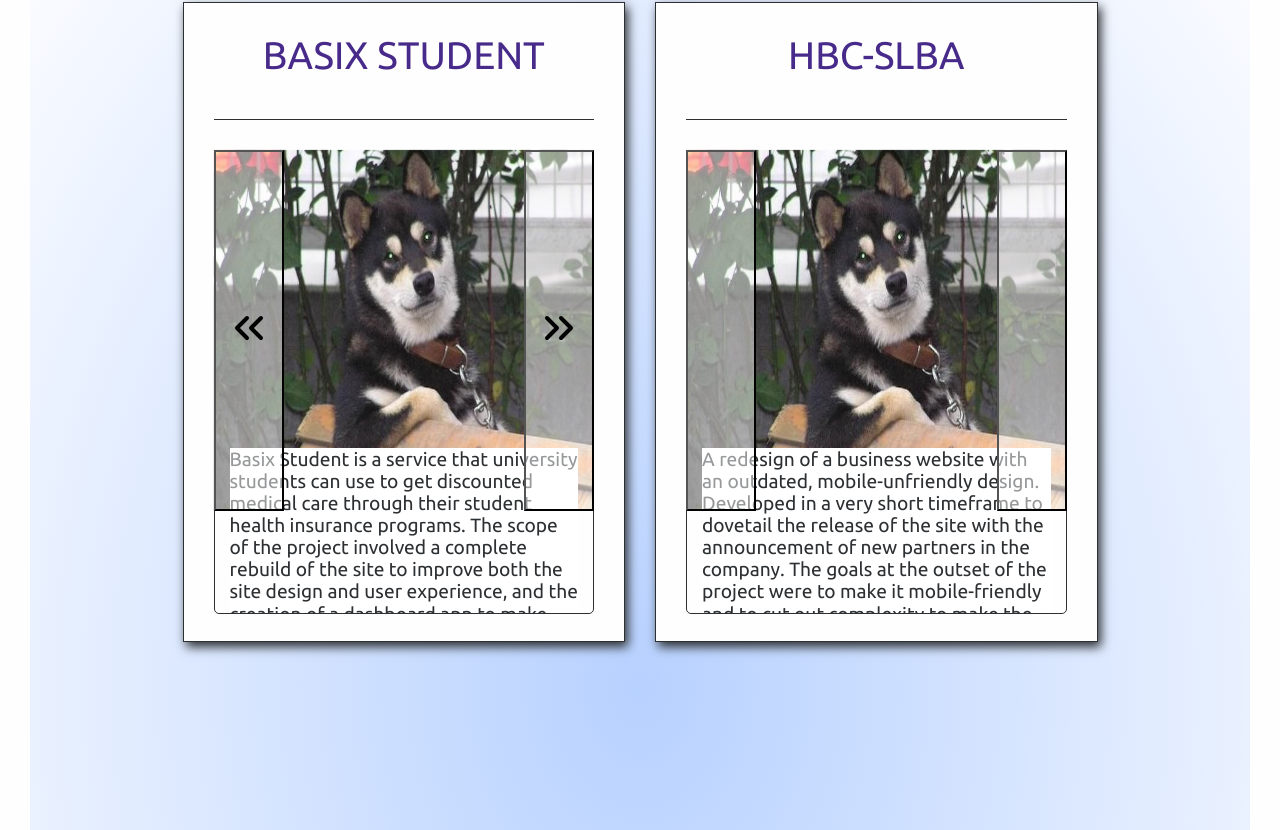
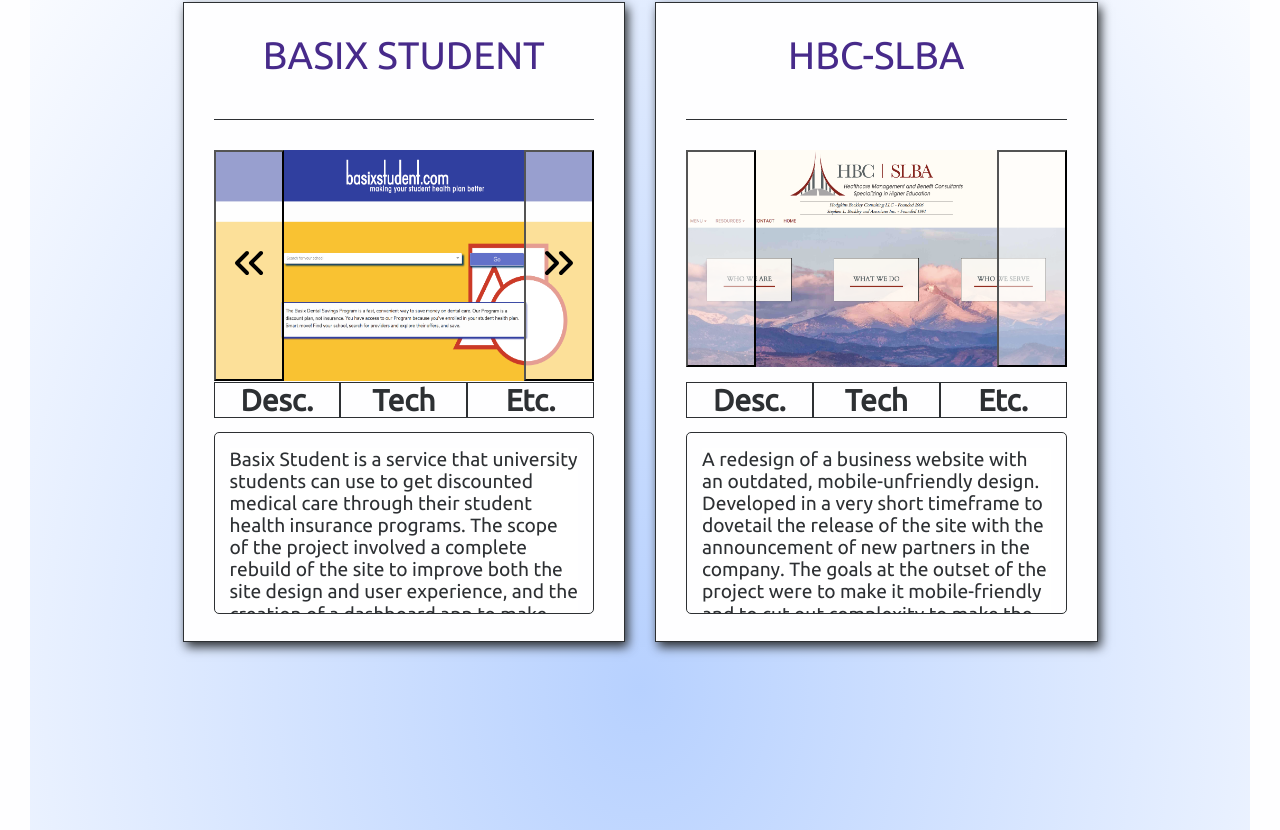
Before and after one commit to andyfry01/portfolio_v2, a website: page index.html in a window 1280 px wide. Shown: the part 1550-2380 px from the top of the page. Drawn offline with nearby package versions, Linux system fonts and the light colour scheme; a web font is replaced by a local one.

Commit message:
refactor: added project screenshots

```diff
--- a/index.html
+++ b/index.html
@@ -46,9 +46,9 @@
             <div class="projectArea__projectContainer">
               <div class="projectArea__projectName">BASIX STUDENT</div>
               <div class="projectArea__projectScreenshot">
-                <img class="projectArea__img onTop" src="./img/coolDog.jpg" />
-                <img class="projectArea__img onBottom" src="./img/coolCat.jpg" />
-                <img class="projectArea__img onBottom" src="./img/coolFish.jpg" />
+                <img class="projectArea__img onTop" src="./img/projects/basix_student/1.png" />
+                <img class="projectArea__img onBottom" src="./img/projects/basix_student/2.png" />
+                <img class="projectArea__img onBottom" src="./img/projects/basix_student/3.png" />
                 <div class="projectArea__screenshotNavigation">
                   <button class="projectArea__screenshotScroller--left"><img class="projectArea__scrollerChevron" alt="chevron-left" src="./img/svg/chevrons-left.svg"/></button>
                   <button class="projectArea__screenshotScroller--right"><img class="projectArea__scrollerChevron" alt="chevron-right" src="./img/svg/chevrons-right.svg"/></button>
@@ -90,9 +90,9 @@
             <div class="projectArea__projectContainer">
               <div class="projectArea__projectName">HBC-SLBA</div>
               <div class="projectArea__projectScreenshot">
-                <img class="projectArea__img onTop" src="./img/coolDog.jpg" />
-                <img class="projectArea__img onBottom" src="./img/coolCat.jpg" />
-                <img class="projectArea__img onBottom" src="./img/coolFish.jpg" />
+                <img class="projectArea__img onTop" src="./img/projects/hbc-slba/1.png" />
+                <img class="projectArea__img onBottom" src="./img/projects/hbc-slba/2.png" />
+                <img class="projectArea__img onBottom" src="./img/projects/hbc-slba/3.png" />
                 <div class="projectArea__screenshotNavigation">
                   <button class="projectArea__screenshotScroller--left"></button>
                   <button class="projectArea__screenshotScroller--right"></button>
@@ -137,9 +137,9 @@
             <div class="projectArea__projectContainer">
               <div class="projectArea__projectName">GEOTUBE</div>
               <div class="projectArea__projectScreenshot">
-                <img class="projectArea__img onTop" src="./img/coolDog.jpg" />
-                <img class="projectArea__img onBottom" src="./img/coolCat.jpg" />
-                <img class="projectArea__img onBottom" src="./img/coolFish.jpg" />
+                <img class="projectArea__img onTop" src="./img/projects/geotube/1.png" />
+                <img class="projectArea__img onBottom" src="./img/projects/geotube/2.png" />
+                <img class="projectArea__img onBottom" src="./img/projects/geotube/3.png" />
                 <div class="projectArea__screenshotNavigation">
                   <button class="projectArea__screenshotScroller--left"><img class="projectArea__scrollerChevron" alt="chevron-left" src="./img/svg/chevrons-left.svg"/></button>
                   <button class="projectArea__screenshotScroller--right"><img class="projectArea__scrollerChevron" alt="chevron-right" src="./img/svg/chevrons-right.svg"/></button>
```
